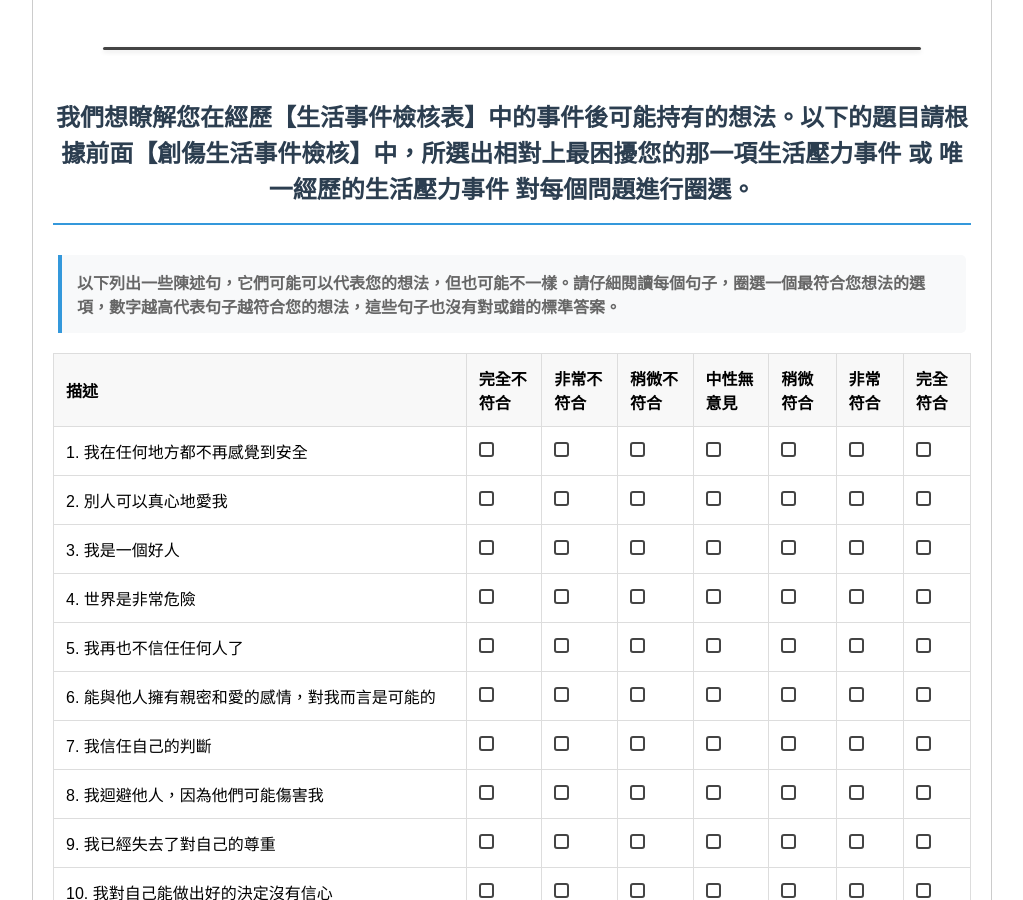
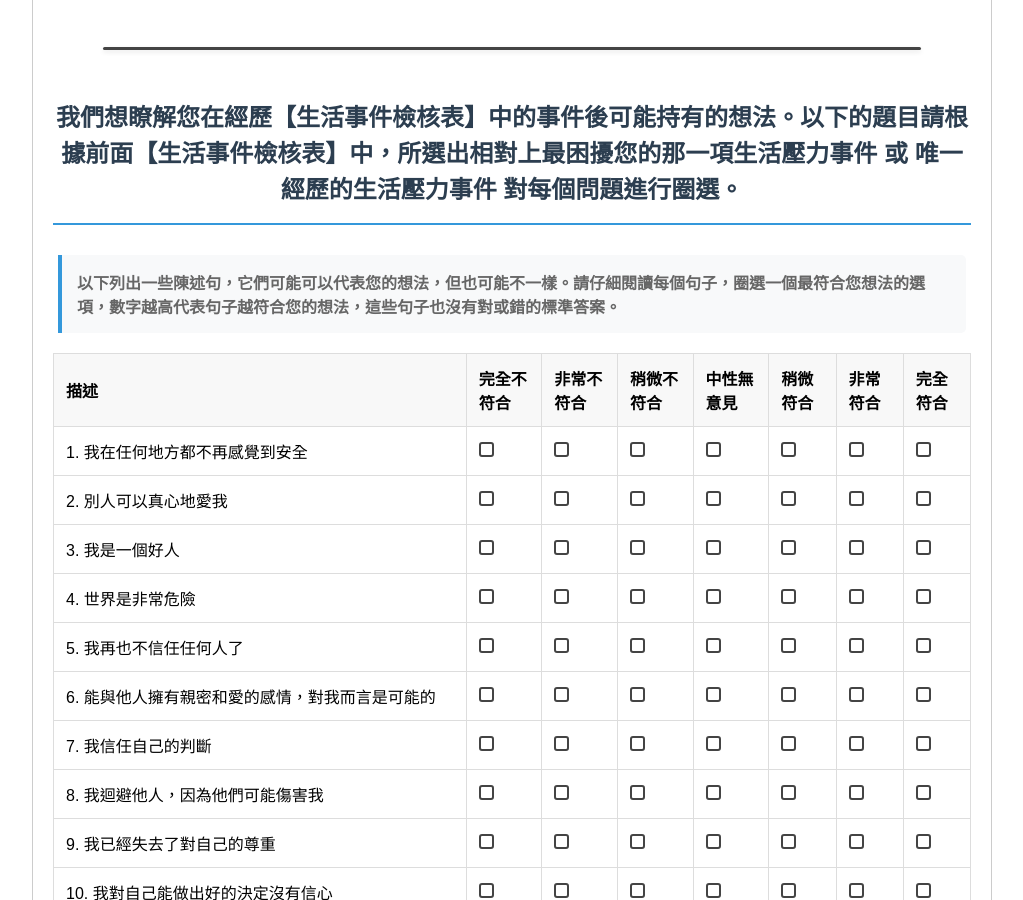
Before and after one commit to hui-research/hui-research.github.io, a plain HTML site: page survey/niptIptPDS5.html in a window 1280 px wide. Shown: the part 3478-4378 px from the top of the page, without its empty margins (128-1151 px from the left). Drawn offline with Linux system fonts and the light colour scheme; a script that the page names is missing.

Commit message:
Update niptIptPDS5.html

```diff
--- a/survey/niptIptPDS5.html
+++ b/survey/niptIptPDS5.html
@@ -390,7 +390,7 @@
 
             <hr>
 
-            <div class="title">我們想瞭解您在經歷【⽣活事件檢核表】中的事件後可能持有的想法。以下的題⽬請根據前⾯【創傷⽣活事件檢核】中，所選出相對上最困擾您的那⼀項生活壓力事件 或 唯⼀經歷的生活壓力事件 對每個問題進⾏圈選。 </div>
+            <div class="title">我們想瞭解您在經歷【⽣活事件檢核表】中的事件後可能持有的想法。以下的題⽬請根據前⾯【⽣活事件檢核表】中，所選出相對上最困擾您的那⼀項生活壓力事件 或 唯⼀經歷的生活壓力事件 對每個問題進⾏圈選。 </div>
             <div class="instruction">
                 <h4>以下列出⼀些陳述句，它們可能可以代表您的想法，但也可能不⼀樣。請仔細閱讀每個句⼦，圈選⼀個最符合您想法的選項，數字越⾼代表句⼦越符合您的想法，這些句⼦也沒有對或錯的標準答案。</h4>
             </div>
```
